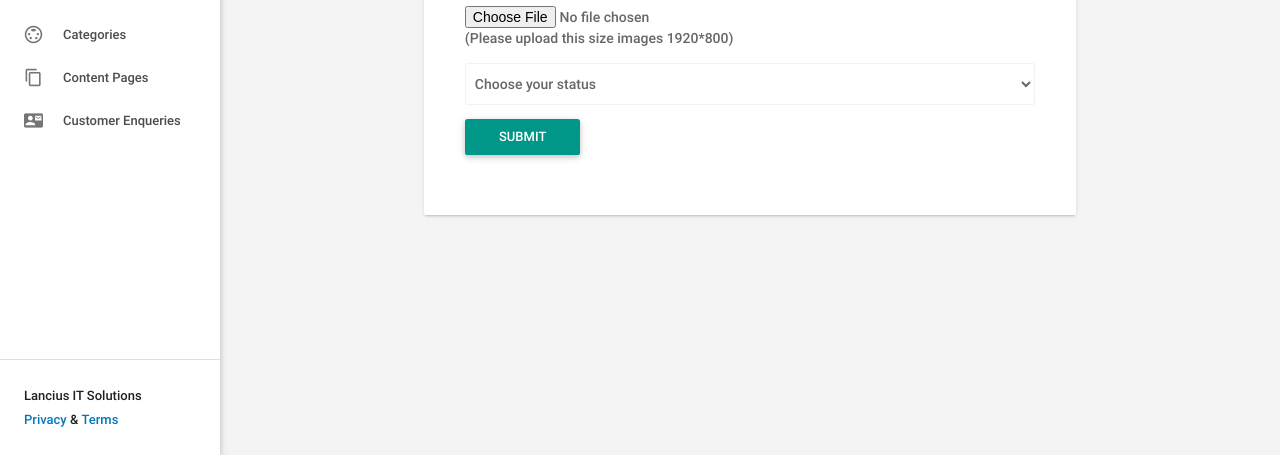
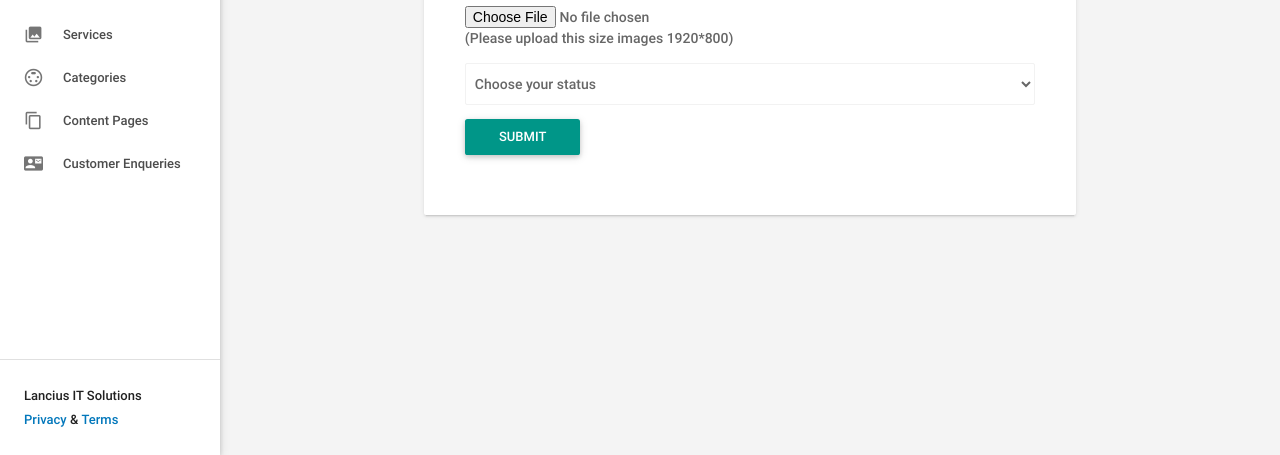
Before and after one commit to Srinivaslancius/medischreibe, a PHP site: page /medischreibe/add_banners.php in a window 1280 px wide. Shown: the part 345-800 px from the top of the page. Run offline with PHP 8.4, Linux system fonts and the light colour scheme; the visitor is signed in with stand-in values (Sample User, id 1); data that the repository does not hold is empty; some libraries are stand-ins or nearby versions.

Commit message:
site navigation changed

```diff
--- a/admin/side_navigation.php
+++ b/admin/side_navigation.php
@@ -41,7 +41,7 @@
                     </li>
                     <li class="no-padding <?php if($page_name == 'banners.php') { echo "active"; } ?>"><a class="waves-effect waves-grey" href="banners.php"><i class="material-icons">collections</i>Banners</a></li>
 
-
+                   <li class="no-padding <?php if($page_name == 'banners.php') { echo "active"; } ?>"><a class="waves-effect waves-grey" href="services.php"><i class="material-icons">collections</i>Services</a></li>
 
                     <li class="no-padding <?php if($page_name == 'categories.php') { echo "active"; } ?>"><a class="waves-effect waves-grey" href="categories.php"><i class="material-icons">settings_input_svideo</i>Categories</a></li>
 
```
